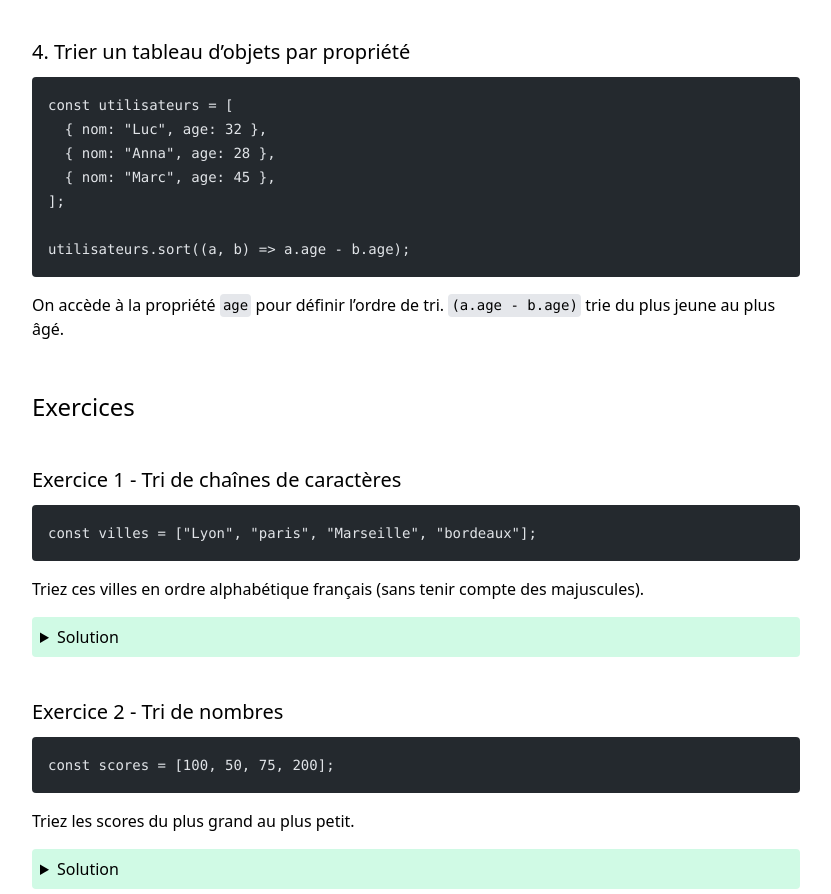
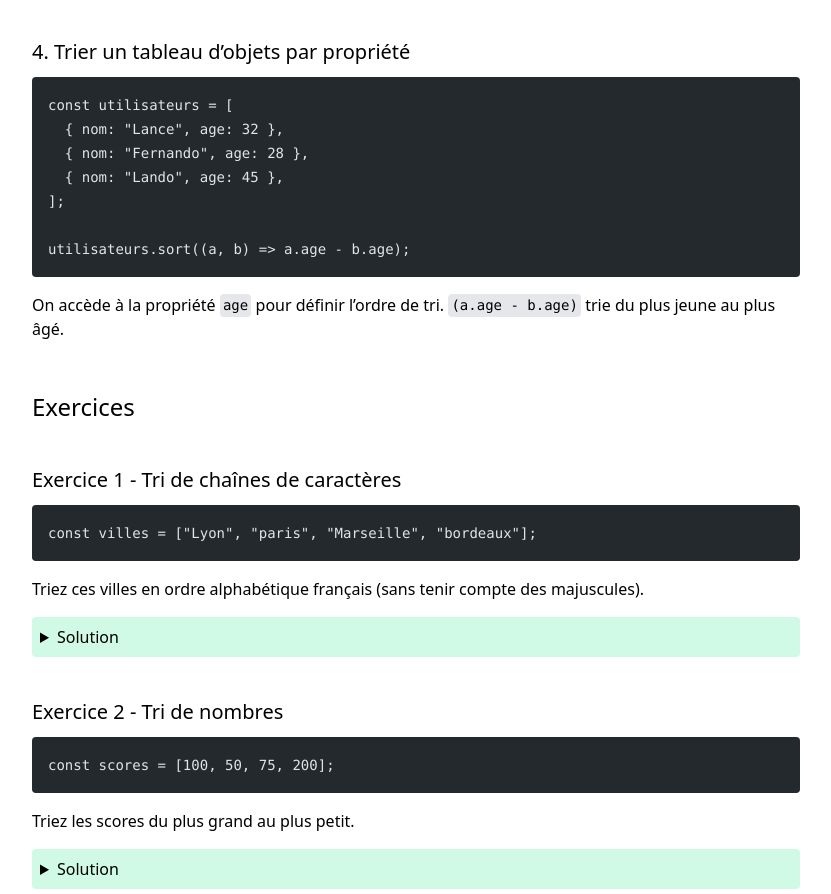
Before and after one commit to ZeFifi/codecodecoders, an Astro site: page /post/sort in a window 1280 px wide. Shown: the part 3632-4526 px from the top of the page, without its empty margins (224-1055 px from the left). Built offline with nearby package versions, Linux system fonts and the light colour scheme; Astro itself is replaced by a stand-in of ours; code samples lack their colours.

Commit message:
Update names in sort article

````diff
--- a/src/content/posts/sort.md
+++ b/src/content/posts/sort.md
@@ -141,9 +141,9 @@ Quelques explications :
 
 ```js
 const utilisateurs = [
-  { nom: "Luc", age: 32 },
-  { nom: "Anna", age: 28 },
-  { nom: "Marc", age: 45 },
+  { nom: "Lance", age: 32 },
+  { nom: "Fernando", age: 28 },
+  { nom: "Lando", age: 45 },
 ];
 
 utilisateurs.sort((a, b) => a.age - b.age);
````
